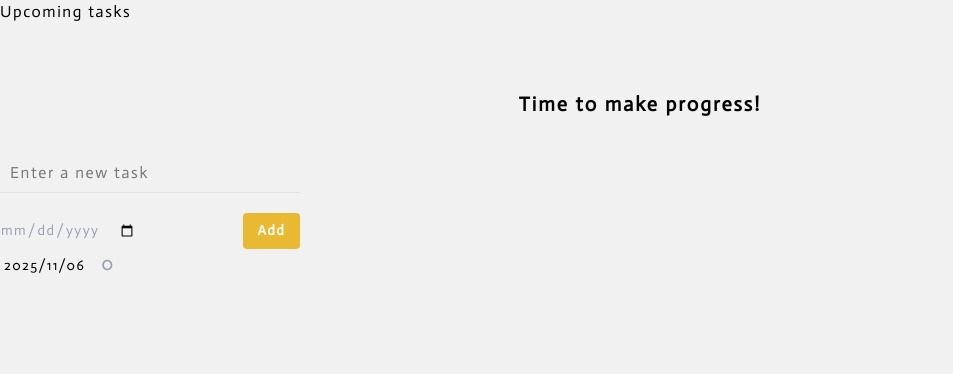
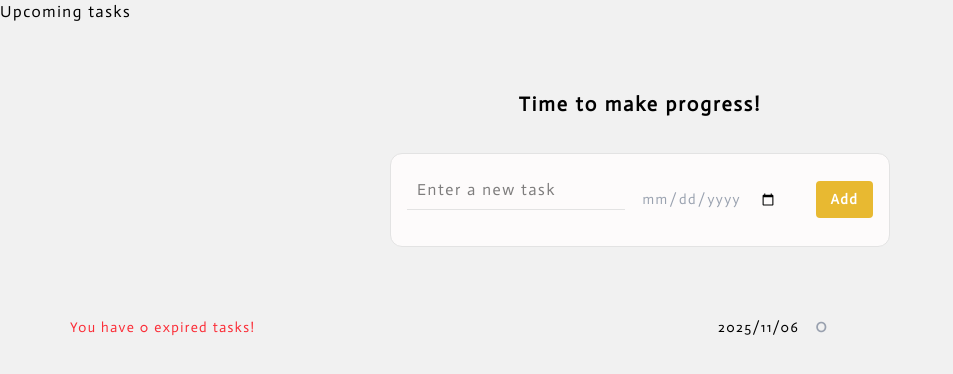
Before and after one commit to Saaka-y/Todo_list, a Next.js app: page / in a window 1280 px wide. Shown: the top 374 px of the page, without its empty margins (0-953 px from the left). Built offline with nearby package versions, Linux system fonts and the light colour scheme; a web font is replaced by a local one.

Commit message:
✨ ⚡️ change the name of "TodayDate.jsx" to "ListMessage.jsx" and combine separate filtering functionality for today/upcoming/expired into one filtering method on "TodoList.jsx"

```diff
--- a/src/components/ListMessage.jsx
+++ b/src/components/ListMessage.jsx
@@ -1,7 +1,7 @@
 import { useState, useEffect } from "react";
 
 
-export function TodayDate({ todoList, page }) {
+export function ListMessage({ todoList, page, filteredTodoList, filterType }) {
 
   const date = new Date();
   const todayStr = date.toLocaleDateString("ja-JP", {
@@ -10,28 +10,28 @@ export function TodayDate({ todoList, page }) {
     day: "2-digit",
   });
 
-  const [todayTaskAmount, setTodayTaskAmount] = useState(0); // taskAmountは数字
-  const [upcimgnTaskAmount, setUpcomingTaskAmount] = useState(0);
-
-  const todayISO = date.toISOString().split("T")[0];
+  const [taskAmount, setTaskAmount] = useState(0);
 
   useEffect(() => {
-    const todayTodos = todoList.filter(task => task.date === todayISO)
     // eslint-disable-next-line react-hooks/set-state-in-effect
-    setTodayTaskAmount(todayTodos.length)
-  }, [todoList])
-
-  useEffect(() => {
-    const upcomingTodos = todoList.filter(task => task.date !== todayISO)
-    // eslint-disable-next-line react-hooks/set-state-in-effect
-    setUpcomingTaskAmount(upcomingTodos.length)
+    setTaskAmount(filteredTodoList.length)
   }, [todoList])
 
 
   return (
     <div>
-      <span className="ml-1 mb-4 text-sm">{page === "upcoming" ? `You have ${upcimgnTaskAmount} tasks left.` : todayStr}</span>
-      <span className="ml-4 text-xl text-gray-400 ">{page === "today" ? todayTaskAmount : null}</span>
+      {page === "upcoming" ? (
+        <span className="ml-1 mb-4 text-sm">You have {taskAmount} tasks left.</span>
+      ) : filterType === "expired" ? (
+        <span className="ml-1 mb-4 text-sm text-red-500">You have {taskAmount} expired tasks!</span>
+      ) : (
+        <span className="ml-1 mb-4 text-sm">{todayStr}</span>
+      )}
+
+      <span className="ml-4 text-xl text-gray-400 ">
+        {page === "upcoming" || filterType === "expired"
+          ? null
+          : taskAmount}</span>
     </div>
   );
 }
--- a/src/components/TodoForm.jsx
+++ b/src/components/TodoForm.jsx
@@ -1,6 +1,5 @@
 "use client";
 
-import { TodoList } from "@/components/TodoList.jsx";
 import { useState } from "react";
 import style from "@/components/TodoForm.module.css";
 
@@ -35,9 +34,8 @@ export function TodoForm({ todoList, setTodoList, page }) {
   }
 
   return (
-    <div>
       <form onSubmit={handleSubmit}>
-        <div className={style.inputGroup}>
+        <div className="flex flex-col items-center w-4/5 max-w-[500px] mx-auto my-4 bg-(--todo-bg) p-4 border border-(--border-color) rounded-xl md:flex-row md:justify-center md:items-center md:gap-4">
           <input
             type="text"
             value={currentTask}
@@ -57,11 +55,6 @@ export function TodoForm({ todoList, setTodoList, page }) {
             </button>
           </div>
         </div>
-        <TodoList
-          todoList={todoList}
-          setTodoList={setTodoList}
-          page={page} />
       </form>
-    </div>
   );
 }
--- a/src/components/TodoList.jsx
+++ b/src/components/TodoList.jsx
@@ -1,9 +1,9 @@
-import { TodayDate } from "@/components/ListMessage";
+import { ListMessage } from "@/components/ListMessage";
 import { TodoItem } from "@/components/TodoItem";
 import style from "@/components/TodoList.module.css"
 
 
-export function TodoList({ todoList, setTodoList, page }) {
+export function TodoList({ todoList, setTodoList, page, filterType }) {
 
   const toggleTask = (id) => {
     setTodoList(prev =>
@@ -25,15 +25,30 @@ export function TodoList({ todoList, setTodoList, page }) {
     );
   }
 
+  let filteredTodoList;
+  const today = new Date().toISOString().split("T")[0];
+
+  if (filterType === "today") {
+    filteredTodoList = todoList.filter((todo) => todo.date === today && !todo.completed);
+  } else if (filterType === "upcoming") {
+    filteredTodoList = todoList.filter((todo) => todo.date > today && !todo.completed);
+  } else if (filterType === "expired") {
+    filteredTodoList = todoList.filter((todo) => todo.date < today && !todo.completed);
+  } else {
+    filteredTodoList = todoList;
+  }
+
+
   return (
-    <div>
-
-      <ul className={style.todoList}>
-        <TodayDate
+    <div className="flex justify-center items-start w-full mt-4">
+      <ul className="w-4/5 max-w-[500px] mt-8 list-none">
+        <ListMessage
           todoList={todoList}
           page={page}
+          filteredTodoList={filteredTodoList}
+          filterType={filterType}
         />
-        {todoList.map(task => (
+        {filteredTodoList.map(task => (
           <TodoItem
             key={task.id}
             task={task}
--- a/src/pages/index.jsx
+++ b/src/pages/index.jsx
@@ -1,7 +1,7 @@
 import Head from "next/head";
 import { TodoForm } from "@/components/TodoForm";
+import { TodoList } from "@/components/TodoList";
 import { Header } from "@/components/Header";
-import { ThemeToggle } from "@/components/ThemeToggle";
 import Link from "next/link";
 
 
@@ -11,7 +11,7 @@ export default function Home({ todoList, setTodoList }) {
   const todayTodos = todoList.filter((todo) => todo.date === today && !todo.completed);
 
   return (
-    <div>
+    <div className="min-h-screen overflow-y-auto">
       <Head>
         <meta charSet="UTF-8" />
         <meta name="viewport" content="width=device-width, initial-scale=1.0" />
@@ -24,8 +24,21 @@ export default function Home({ todoList, setTodoList }) {
       <TodoForm
         todoList={todayTodos}
         setTodoList={setTodoList}
-        page={"today"}/>
-      {/* <ThemeToggle /> */}
+        page={"today"} />
+      <div className="flex flex-col items-center gap-4 md:flex-row-reverse md:justify-center md:items-start">
+      <TodoList
+        todoList={todoList}
+        setTodoList={setTodoList}
+        page={"today"}
+        filterType={"today"}
+      />
+      <TodoList
+        todoList={todoList}
+        setTodoList={setTodoList}
+        page={"today"}
+        filterType={"expired"}
+      />
+      </div>
     </div>
   );
 }
--- a/src/pages/upcoming.jsx
+++ b/src/pages/upcoming.jsx
@@ -1,7 +1,7 @@
 // Upcoming.jsx
 import Head from "next/head";
 import { TodoForm } from "@/components/TodoForm";
-import { ThemeToggle } from "@/components/ThemeToggle";
+import { TodoList } from "@/components/TodoList";
 import Link from "next/link";
 
 export default function Upcoming({ todoList, setTodoList }) {
@@ -10,7 +10,7 @@ export default function Upcoming({ todoList, setTodoList }) {
   const upcomingTodos = todoList.filter((todo) => todo.date > today && !todo.completed);
 
   return (
-    <div>
+    <div className="min-h-screen overflow-y-auto">
       <Head>
         <meta charSet="UTF-8" />
         <meta name="viewport" content="width=device-width, initial-scale=1.0" />
@@ -23,7 +23,11 @@ export default function Upcoming({ todoList, setTodoList }) {
         todoList={upcomingTodos}
         setTodoList={setTodoList}
         page={"upcoming"} />
-      {/* <ThemeToggle /> */}
+      <TodoList
+        todoList={todoList}
+        setTodoList={setTodoList}
+        page={"upcoming"}
+        filterType={"upcoming"} />
     </div>
   );
 }
```
